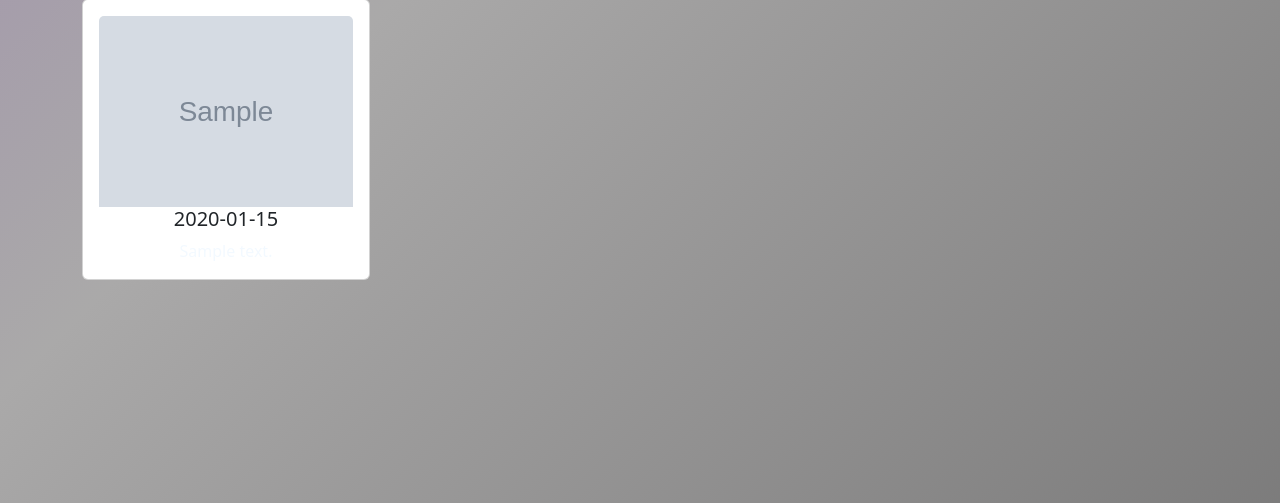
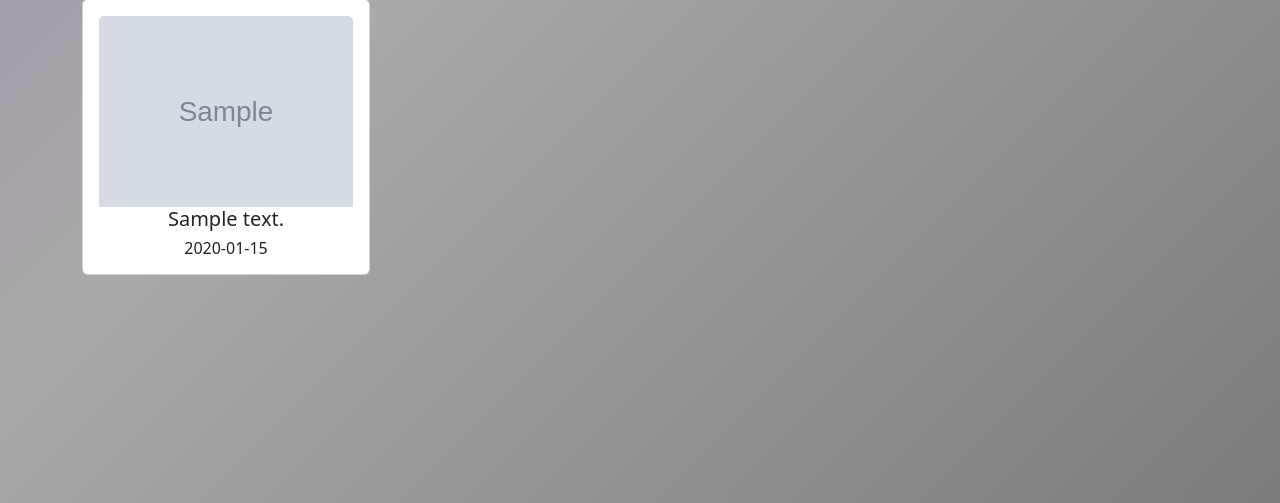
Before and after one commit to rherik/adocao_flask, a Flask app: page /historias in a window 1280 px wide. Shown: the part 221-724 px from the top of the page. Run offline with Flask 3, Linux system fonts and the light colour scheme; tables that the repository leaves empty hold one stand-in row (values such as "Sample post"); grey boxes marked "Sample" are stand-in pictures.

Commit message:
refactor: publication card

```diff
--- a/templates/posts_div.html
+++ b/templates/posts_div.html
@@ -5,8 +5,8 @@
             <div class="card" style="width: 18rem;">
                 <div class="card-body">
                     <img src={{ p.foto }} class="card-img-top">
-                    <h5 class="card-title">{{ p.date_created }}</h5>
-                    <p class="card-text">{{ p.text }}</p>
+                    <h5 class="card-title">{{ p.text }}</h5>
+                    <h6 class="card-text">{{ p.date_created }}</h6>
                 </div>
             </div>
         </div>
```
Also changed, not shown: README.md.
